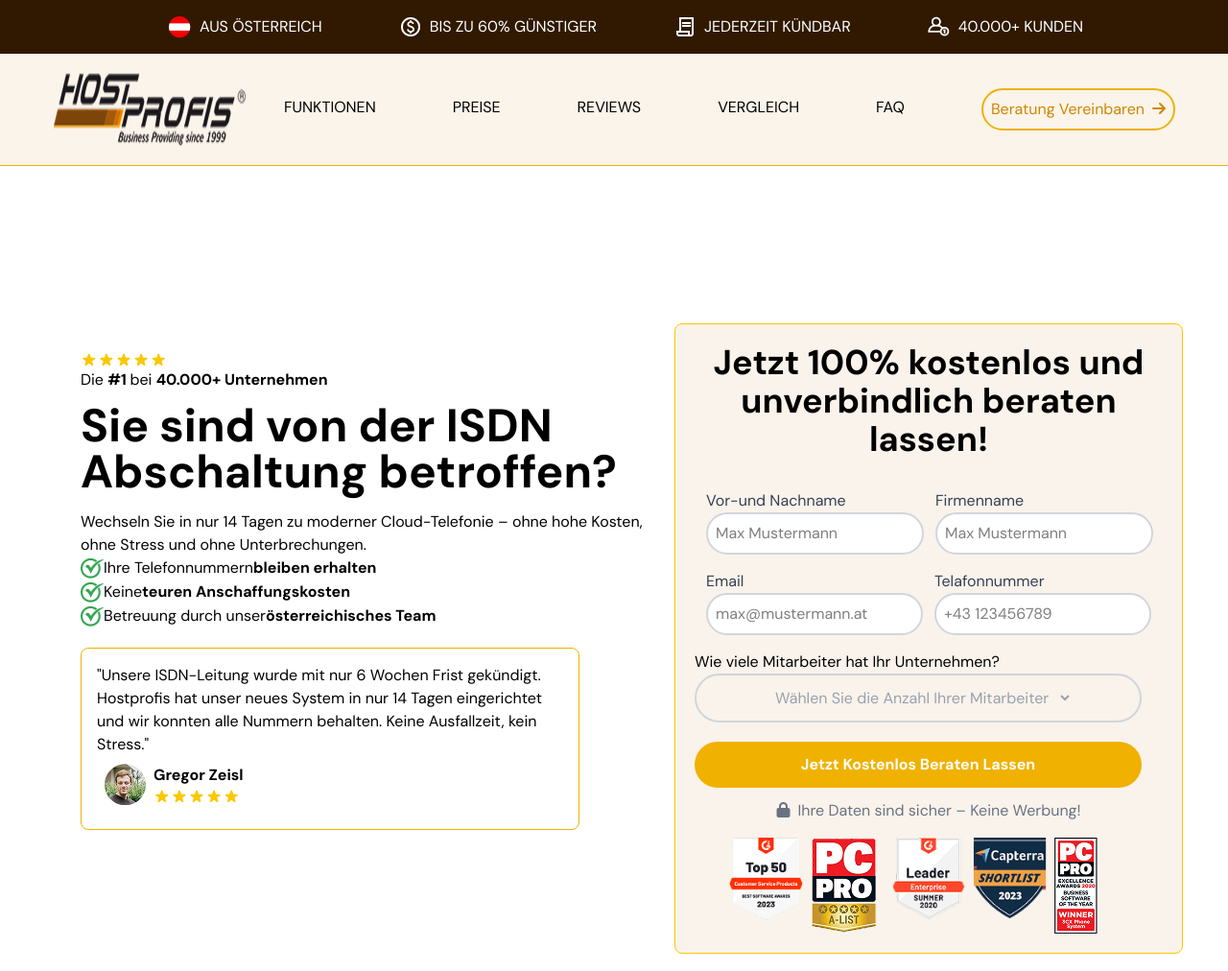
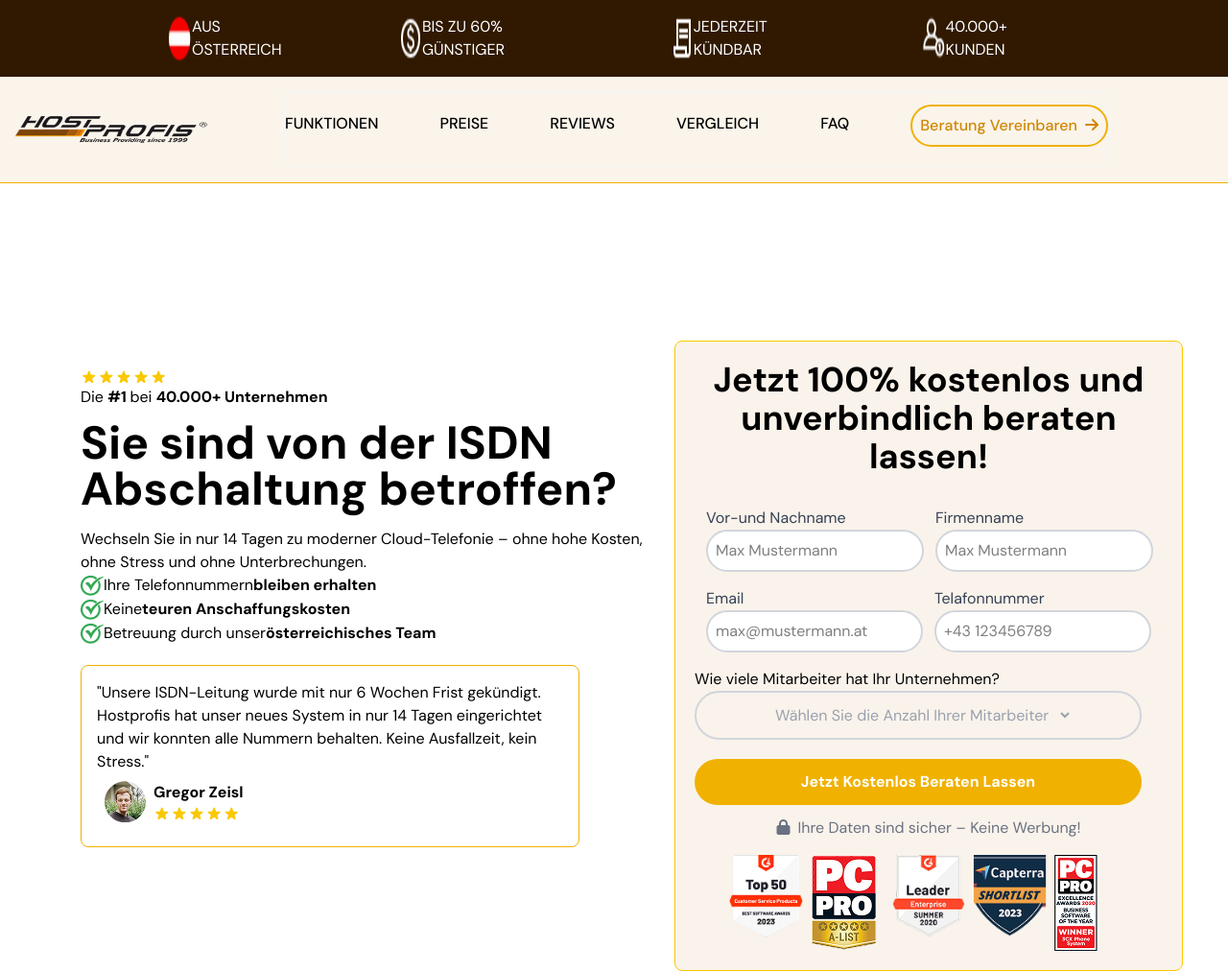
Before and after one commit to jazim-alikz/tailwind, a plain HTML site: page index.html in a window 1280 px wide. Shown: the top 1012 px of the page at 96% size. Drawn offline with nearby package versions, Linux system fonts and the light colour scheme.

Commit message:
make navbar responsive

```diff
--- a/index.html
+++ b/index.html
@@ -9,28 +9,53 @@
     ></script>
     <link rel="stylesheet" href="tailwind.css">
      <script src="https://cdn.jsdelivr.net/npm/@tailwindcss/browser@4"></script>
+     <script src="https://cdn.jsdelivr.net/npm/flowbite@3.1.2/dist/flowbite.min.js"></script>
     <title>Hostprofis LP 4P (DE)</title>
 </head>
 <body>
-    <nav class="bg-[#301900]">
-        <ul class="flex  p-4 text-white">
-            <li><a href="#" class="hover:text-gray-400 flex ml-40"><img src="/img/red-white-circle.png" alt="" class="mr-2">AUS ÖSTERREICH</a></li>
-            <li><a href="#" class="hover:text-gray-400 flex"><img src="/img/coin-img.png " alt="" class="mr-2 ml-20">BIS ZU 60% GÜNSTIGER</a></li>
-            <li><a href="#" class="hover:text-gray-400 flex"><img src="/img/file-img.png" alt="" class="mr-2 ml-20">JEDERZEIT KÜNDBAR</a></li>
-            <li><a href="#" class="hover:text-gray-400 flex"><img src="/img/user-img.png" alt="" class="mr-2 ml-20">40.000+ KUNDEN</a></li>
+    <nav class="bg-[#301900] px-40">
+        <ul class="flex  p-4 text-white gap-25">
+            <li><a href="#" class="hover:text-gray-400 flex "><img src="/img/red-white-circle.png" alt="" class="">AUS ÖSTERREICH</a></li>
+            <li><a href="#" class="hover:text-gray-400 flex"><img src="/img/coin-img.png " alt="" class="">BIS ZU 60% GÜNSTIGER</a></li>
+            <li class=" lg:block hidden"><a href="#" class="hover:text-gray-400 flex"><img src="/img/file-img.png" alt="" class="">JEDERZEIT KÜNDBAR</a></li>
+            <li><a href="#" class="hover:text-gray-400 flex "><img src="/img/user-img.png" alt="" class="">40.000+ KUNDEN</a></li>
     </nav>
-    <div class="bg-[#FAF4EB] flex p-4 text-white flex ">
-        <img src="/img/logo.png" alt="" class="ml-10 mr-10 ">
-        <div class="flex text-black mt-5">
-            <a href="#" class="hover:text-gray-400 mr-20 mt-2">FUNKTIONEN</a>
-            <a href="#" class="hover:text-gray-400 mr-20 mt-2">PREISE</a>
-            <a href="#" class="hover:text-gray-400 mr-20 mt-2">REVIEWS</a>
-            <a href="#" class="hover:text-gray-400 mr-20 mt-2">VERGLEICH</a>
-            <a href="#" class="hover:text-gray-400 mr-20 mt-2">FAQ</a>
-            <button class="p-2 mb-5 border-2 border-yellow-500 text-yellow-600 rounded-full hover:bg-gray-100">
-             Beratung Vereinbaren<i class="fa-solid fa-arrow-right ml-2"></i></button>
+
+
+<nav class=" border-gray-200 bg-[#FAF4EB]">
+  <div class="max-w-screen-xl flex flex-wrap items-center  mx-auto p-4">
+        <img src="/img/logo.png" class="h-8 w-50" alt=" Logo" />
+    </a>
+    <button data-collapse-toggle="navbar-default" type="button" class="inline-flex items-center p-2 w-10 h-10 justify-center text-sm text-gray-500 rounded-lg md:hidden hover:bg-gray-100 focus:outline-none focus:ring-2 focus:ring-gray-200 dark:text-gray-400 dark:hover:bg-gray-700 dark:focus:ring-gray-600 ml-39" aria-controls="navbar-default" aria-expanded="false">
+        <span class="sr-only">Open main menu</span>
+        <svg class="w-5 h-5" aria-hidden="true" xmlns="http://www.w3.org/2000/svg" fill="none" viewBox="0 0 17 14">
+            <path stroke="currentColor" stroke-linecap="round" stroke-linejoin="round" stroke-width="2" d="M1 1h15M1 7h15M1 13h15"/>
+        </svg>
+    </button>
+    <div class="hidden w-full md:block md:w-auto px-20" id="navbar-default">
+      <ul class="font-medium flex flex-col p-4 gap-8 md:p-0 mt- border border-gray-100 rounded-lg md:flex-row md:space-x-8 rtl:space-x-reverse">
+        <li>
+          <a href="#" class="block py-2 px-3 text-black rounded-sm md:p-0 mt-5" aria-current="page">FUNKTIONEN</a>
+        </li>
+        <li>
+          <a href="#" class="block py-2 px-3 text-black rounded-sm md:p-0 mt-5" aria-current="page">PREISE</a>
+        </li>
+        <li>
+          <a href="#" class="block py-2 px-3 text-black rounded-sm md:p-0 mt-5" aria-current="page">REVIEWS</a>
+        </li>
+        <li>
+          <a href="#" class="block py-2 px-3 text-black rounded-sm md:p-0 mt-5 " aria-current="page">VERGLEICH</a>
+        </li>
+        <li>
+          <a href="#" class="block py-2 px-3 text-black rounded-sm md:p-0 mt-5 " aria-current="page">FAQ</a>
+        </li>
+        <button class="p-2 mb-5 border-2 border-yellow-500 text-yellow-600 rounded-full hover:bg-gray-100 mt-3">
+             Beratung Vereinbaren<i class="fa-solid fa-arrow-right ml-2"></i>
+        </button>
+        </ul>
     </div>
-    </div>
+  </div>
+</nav>
     <hr class="border-yellow-500">
     <div class="md:flex md:my-28 p-5 ">
         <div class="md:ml-16 md:w-[619px] md:pt-15">
@@ -86,7 +111,7 @@
             <div class="w-[227px]">
               <label for="name"class="text-[#344054] w-full">Telafonnummer</label>
               <input
-                type="text"
+                type="number"
                 class="border-2 border-gray-300 rounded-full p-2 mb-4 bg-white w-full"
                 placeholder="+43 123456789"
               />
@@ -104,7 +129,7 @@
           <div class="mt-5 ">
             <div>
                 <button
-              class="md:w-[466px] bg-yellow-500 rounded-full p-3 text-white font-bold hover:bg-yellow-200 w-ful"
+              class="md:w-[466px] bg-yellow-500 rounded-full p-3 text-white font-bold hover:bg-yellow-200 w-full"
             >
               Jetzt Kostenlos Beraten Lassen
             </button>
@@ -174,7 +199,10 @@
     </div>
     <hr class="md:my-[116px] md:mx-[150px] m-20 border-gray-200">
     <div class="md:flex md:px-[62px] px-6 md:pt-20">
-        <div class="md:w-[531px] md:ml-20 md:mt-10 w-full order-2">
+        <div class="sm-px-6 mt-10 md:order-2 ">
+            <img src="./img/laptop-img .png" alt="">
+        </div>
+        <div class="md:w-[531px] md:ml-20 md:mt-10 w-full mr-3">
             <h1 class=" md:text-3xl text-2xl font-bold">Persönlicher und regionaler Support aus Österreich</h1>
             <p class="md:mr-13 mt-[18px]">Wir sind ein österreichisches Unternehmen mit Standorten in allen Bundesländern. Sie erreichen uns jederzeit – und bei dringenden Fällen sind wir blitzschnell vor Ort!</p>
                 <div class="mt-6">
@@ -191,9 +219,6 @@
                      <p class="mr-15">Verlassen Sie sich auf <strong>erstklassigen Support aus Österreich</strong> mit persönlicher Betreuung vor Ort.</p>
                 </div>
             </div>
-        </div>
-        <div class="sm-px6 mt-10">
-            <img src="./img/laptop-img .png" alt="">
         </div>
     </div>
     <hr class="md:my-[116px] md:mx-[150px] m-20 border-gray-200">
@@ -222,6 +247,9 @@
     </div>
     <hr class="md:my-[116px] md:mx-[150px] m-20 border-gray-200">
     <div class="md:flex md:px-[62px] md:pt-20 px-6">
+        <div class="border-2 border-yellow-400 rounded-lg bg-[#FAF7EB] mt-10 md:order-2">
+            <img src="./img/image 506.png" alt="">
+        </div>
         <div class="md:w-[531px] md:ml-20 md:mt-10">
             <h1 class="md:text-3xl text-2xl mr-4 font-bold md:mr-10">Professionelle Geschäftsanrufe von jedem Gerät aus tätigen</h1>
             <p class="md:mr-25 mt-5">Bleiben Sie überall erreichbar – ob im Büro, unterwegs oder im Home-Office:</p>
@@ -240,7 +268,6 @@
                 </div>
             </div>
         </div>
-        <div class="border-2 border-yellow-400 rounded-lg bg-[#FAF7EB] mt-10"><img src="./img/image 506.png" alt=""></div>
     </div>
         <hr class="my-[116px] mx-[150px] border-gray-200">
         <div class="md:flex md:px-[62px] md:pt-20 md:mb-50 px-6">
```
